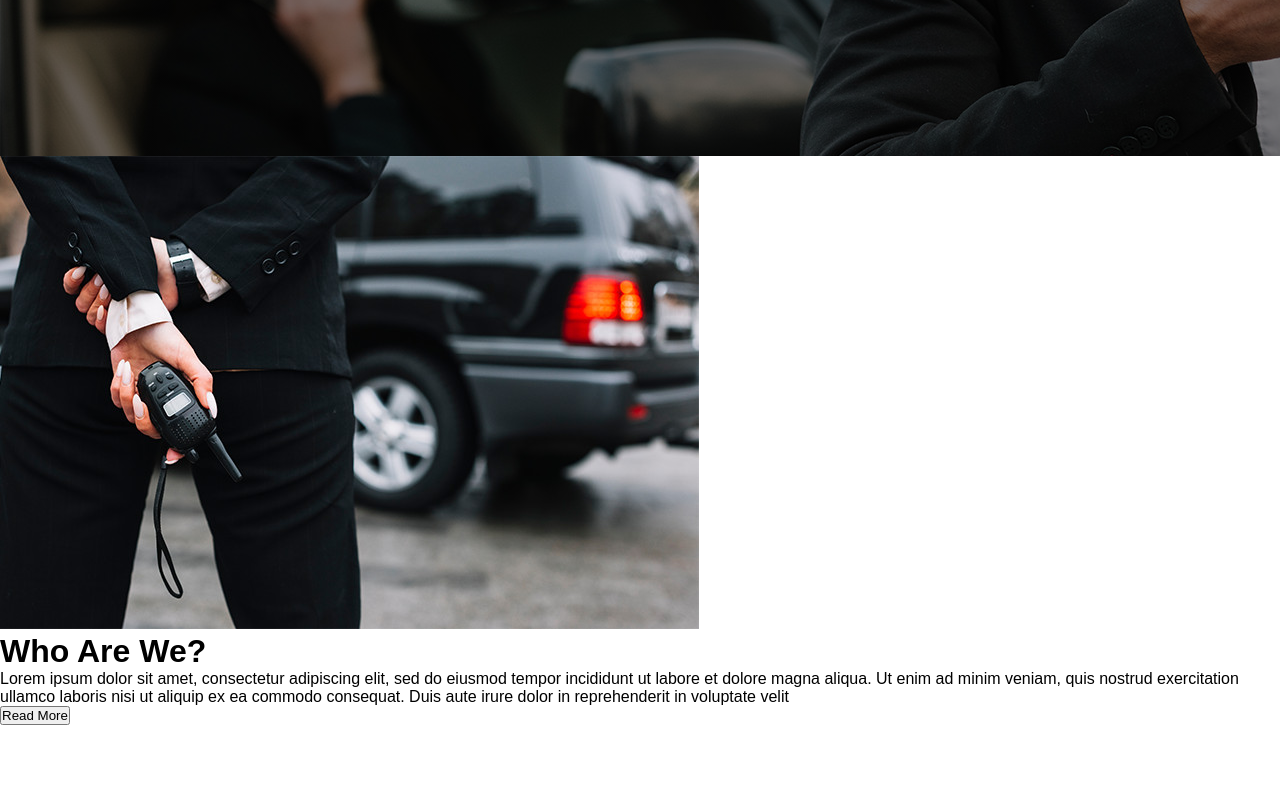
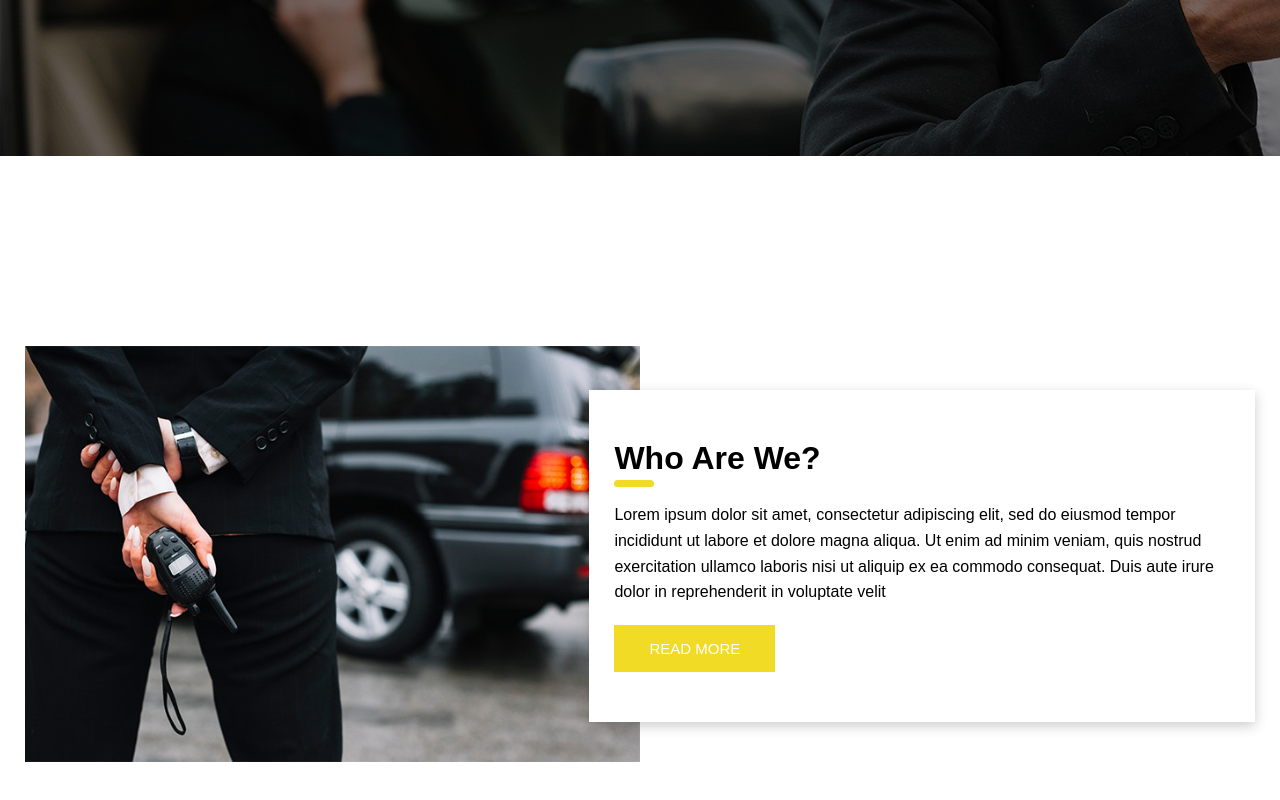
Before and after one commit to Sohaib-2310/Guarder, a React (Vite) app: page / in a window 1280 px wide. Shown: the part 644-1444 px from the top of the page. Before the commit the page ends 1369 px from the top, so only its background shows below. Built offline with nearby package versions, Linux system fonts and the light colour scheme.

Commit message:
Button component added & About Page completed

```diff
--- /dev/null
+++ b/src/components/Button.jsx
@@ -0,0 +1,14 @@
+import React from 'react'
+import './Button.scss'
+
+const Button = () => {
+    return (
+        <>
+            <div className="btnContainer">
+                <button>Read more</button>
+            </div>
+        </>
+    )
+}
+
+export default Button
--- /dev/null
+++ b/src/components/Button.scss
@@ -0,0 +1,17 @@
+.btnContainer {
+    button {
+        background-color: white;
+        color: black;
+        font-size: 15px;
+        padding: 15px 35px;
+        border: none;
+        cursor: pointer;
+        transition: 0.3s;
+
+        &:hover {
+            background-color: transparent;
+            color: white;
+            border: 1px solid white;
+        }
+    }
+}
--- a/src/pages/About.jsx
+++ b/src/pages/About.jsx
@@ -1,6 +1,7 @@
 import React from 'react'
 import './About.scss'
 import aboutImage from '../assets/about-img.jpg'
+import Button from '../components/Button'
 
 const About = () => {
     return (
@@ -18,7 +19,7 @@ const About = () => {
                         laboris nisi ut aliquip ex ea commodo consequat. Duis aute irure dolor in reprehenderit in
                         voluptate velit
                     </p>
-                    <button>Read More</button>
+                    <div className="but"><Button /></div>
                 </div>
             </div>
         </>
--- a/src/pages/About.scss
+++ b/src/pages/About.scss
@@ -0,0 +1,56 @@
+.aboutContainer {
+    height: 100vh;
+    display: flex;
+    align-items: center;
+    padding: 25px;
+    position: relative;
+
+    .aboutImg {
+        width: 50%;
+
+        img {
+            width: 100%;
+        }
+    }
+
+    .aboutText {
+        background-color: white;
+        width: 52%;
+        box-shadow: 0 4px 12px rgba(0, 0, 0, 0.2);
+        position: absolute;
+        right: 25px;
+        padding: 50px 25px;
+
+        h1 {
+
+            // font-family: 'Courier New', Courier, monospace;
+            &::after {
+                content: "";
+                background-color: #f1db25;
+                position: absolute;
+                top: 27%;
+                left: 25px;
+                // bottom: 0;
+                width: 40px;
+                height: 7px;
+                border-radius: 5px;
+            }
+        }
+
+        p {
+            margin-block: 25px 20px;
+            line-height: 1.6;
+        }
+
+        Button {
+            background-color: #f1db25;
+            color: white;
+            text-transform: uppercase;
+
+            &:hover {
+                color: #f1db25;
+                border: 1px solid #f1db25;
+            }
+        }
+    }
+}
--- a/src/pages/LandingPg.scss
+++ b/src/pages/LandingPg.scss
@@ -4,8 +4,8 @@
 }
 
 .landingContainer {
-    margin: 105px;
-    margin-bottom: 40px;
+    margin-inline: 50px 105px;
+    margin-block: 90px 80px;
     color: white;
     width: auto;
     font-family: "Poppins", sans-serif;
@@ -67,7 +67,7 @@
         display: flex;
         justify-content: end;
         align-items: center;
-        padding-right: 100px;
+        padding-right: 30px;
         cursor: pointer;
 
         li {
```
